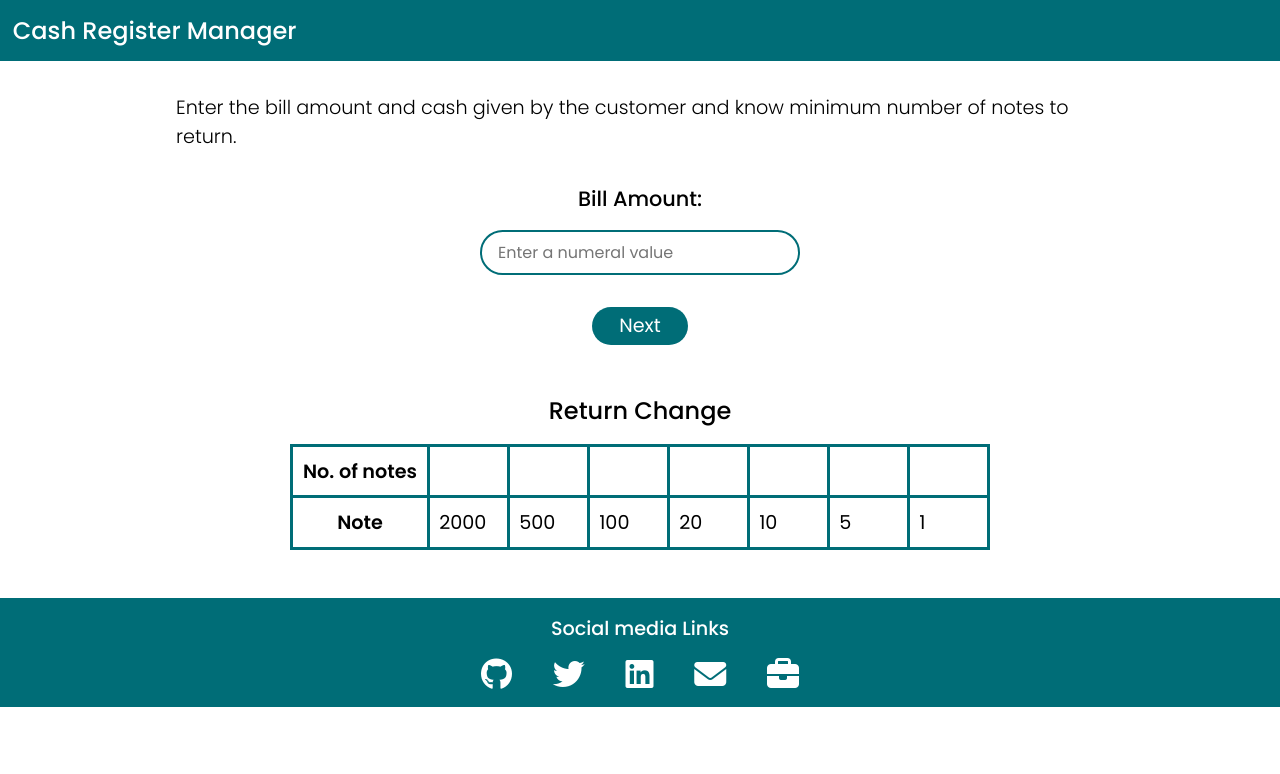
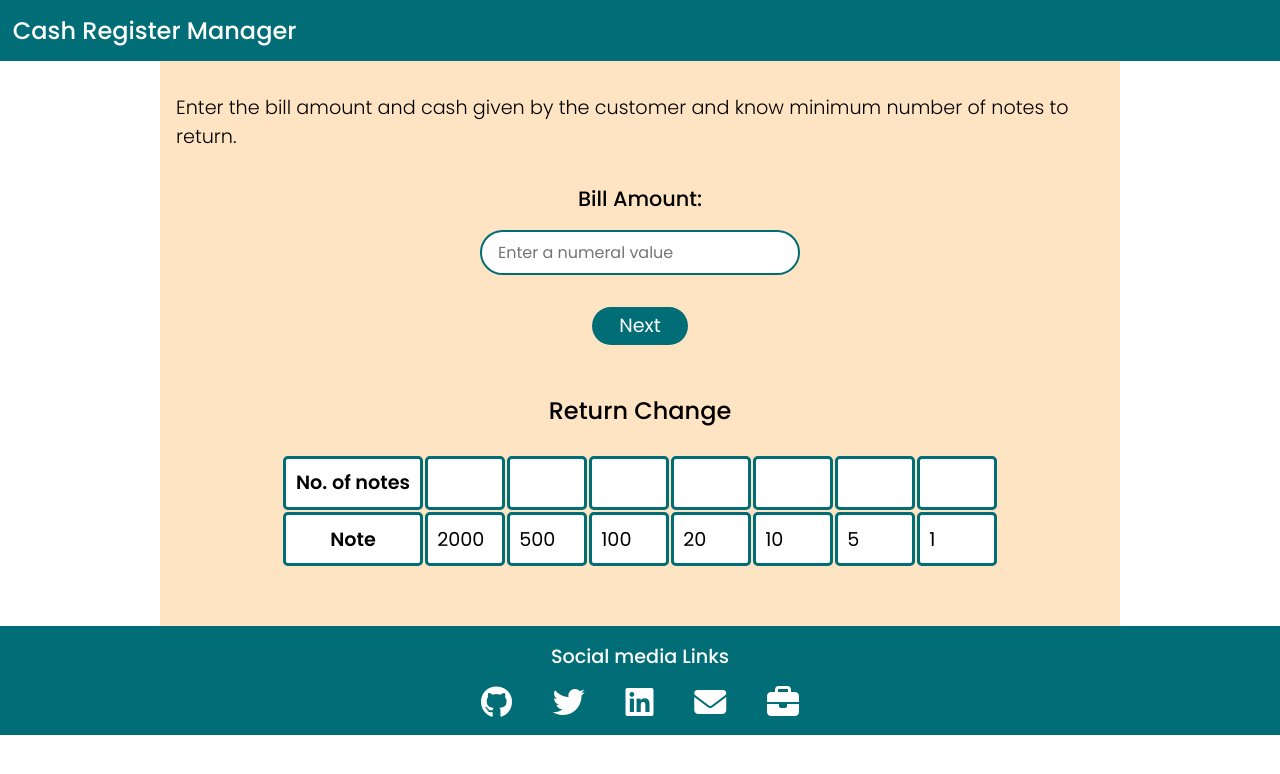
Before and after one commit to prachi-sahu-codes/cash-register-manager, a plain HTML site: page index.html in a window 1280 px wide. Drawn offline with Linux system fonts and the light colour scheme.

Commit message:
css file updated

```diff
--- a/style.css
+++ b/style.css
@@ -1,6 +1,7 @@
 :root {
   --primary: #006d77;
   --secondary: #fff;
+  --bisque: #ffe4c4;
 }
 
 * {
@@ -16,6 +17,7 @@
   flex-direction: column;
   margin: auto;
   width: 75vw;
+  background-color: var(--bisque);
 }
 
 .heading {
@@ -70,10 +72,18 @@
 td,
 th {
   border: 3px solid var(--primary);
-  border-collapse: collapse;
+  /* border-collapse: collapse; */
   font-size: 1.2rem;
   padding: 0.6rem;
+  background-color: var(--secondary);
+  border-radius: 0.3rem;
 }
+
+.change-table {
+  border: none;
+  background-color: var(--bisque);
+}
+
 th {
   font-weight: 600;
 }
@@ -102,18 +112,18 @@ html {
 
 footer {
   width: 100%;
-  margin-top: 3rem;
+
   font-size: 2rem;
   font-weight: 300;
   background-color: var(--primary);
   padding: 0.5rem;
   text-align: center;
-  color: white;
+  color: var(--secondary);
 }
 
 .footer-links {
   display: inline-block;
-  color: #fff;
+  color: var(--secondary);
   padding: 0 1rem 0;
   text-decoration: none;
   font-size: 2rem;
@@ -128,3 +138,7 @@ footer {
   padding: 0.5rem;
   font-weight: 500;
 }
+
+table {
+  margin-bottom: 3rem;
+}
```
